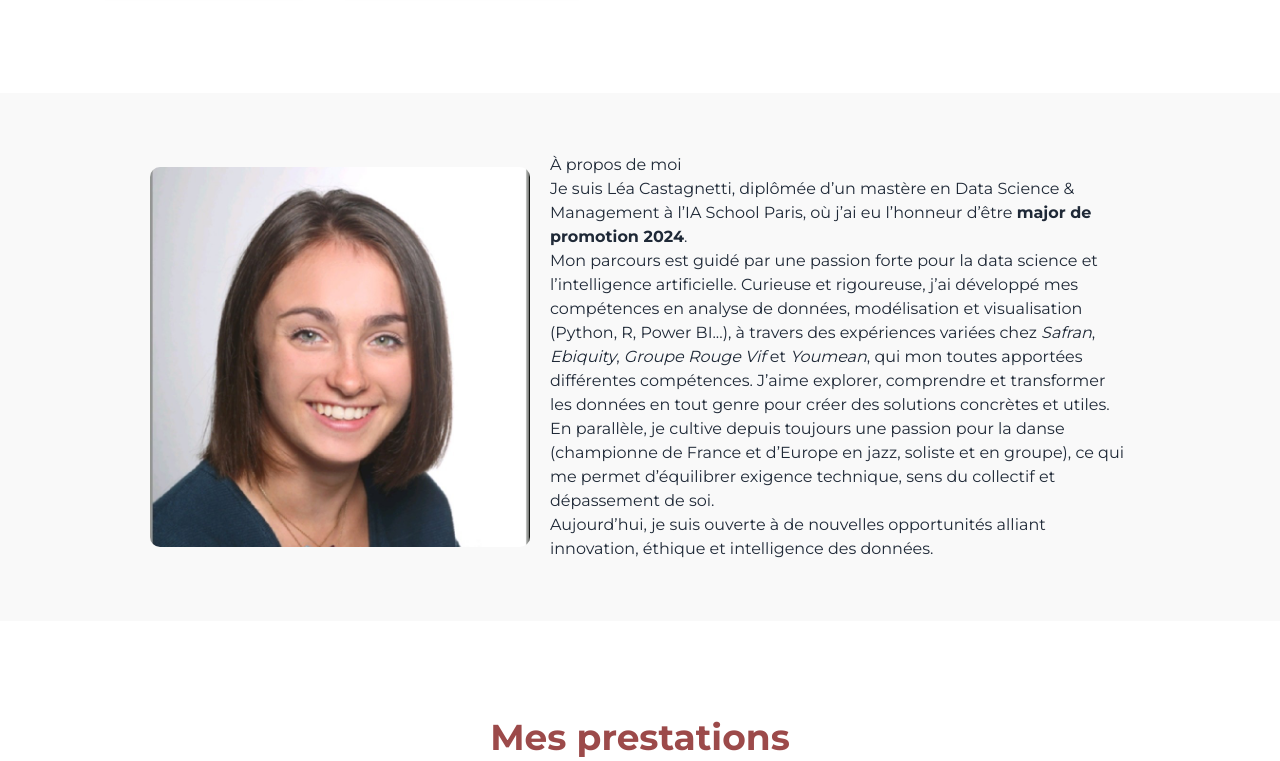
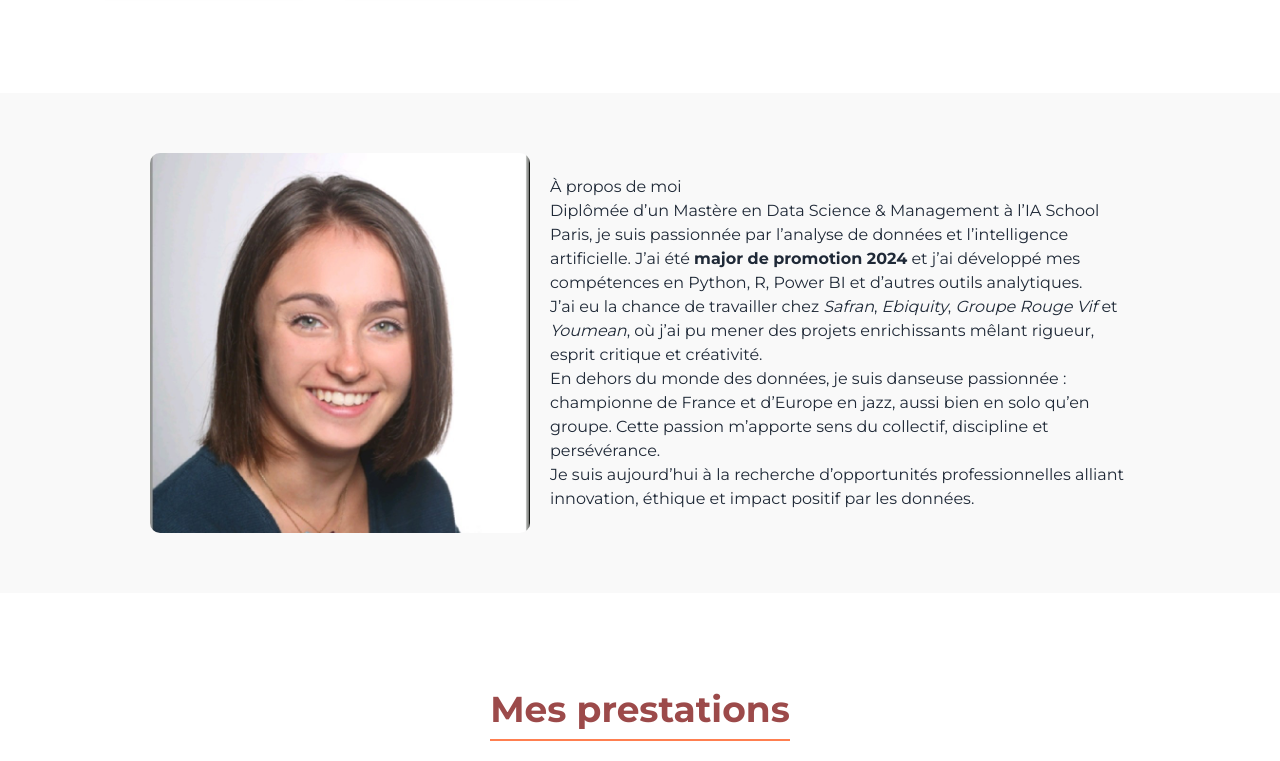
Before and after one commit to L-Cast/site_actvites, a plain HTML site: page index.html in a window 1280 px wide. Shown: the part 535-1296 px from the top of the page. Drawn offline with nearby package versions, Linux system fonts and the light colour scheme.

Commit message:
Update index.html

```diff
--- a/index.html
+++ b/index.html
@@ -131,19 +131,21 @@
         <div style="flex: 2 1 400px; padding: 10px;">
           <h2>À propos de moi</h2>
           <p>
-            Je suis Léa Castagnetti, diplômée d’un mastère en Data Science & Management à l’IA School Paris, où j’ai eu l’honneur d’être <strong>major de promotion 2024</strong>.
+            Diplômée d’un Mastère en Data Science & Management à l’IA School Paris, je suis passionnée par l’analyse de données et l’intelligence artificielle. J’ai été <strong>major de promotion 2024</strong> et j’ai développé mes compétences en Python, R, Power BI et d’autres outils analytiques.
           </p>
           <p>
-            Mon parcours est guidé par une passion forte pour la data science et l’intelligence artificielle. Curieuse et rigoureuse, j’ai développé mes compétences en analyse de données, modélisation et visualisation (Python, R, Power BI...), à travers des expériences variées chez <em>Safran</em>, <em>Ebiquity</em>, <em>Groupe Rouge Vif</em> et <em>Youmean</em>, qui mon toutes apportées différentes compétences. J’aime explorer, comprendre et transformer les données en tout genre pour créer des solutions concrètes et utiles.</p>
-          <p>
-            En parallèle, je cultive depuis toujours une passion pour la danse (championne de France et d’Europe en jazz, soliste et en groupe), ce qui me permet d’équilibrer exigence technique, sens du collectif et dépassement de soi.
+            J’ai eu la chance de travailler chez <em>Safran</em>, <em>Ebiquity</em>, <em>Groupe Rouge Vif</em> et <em>Youmean</em>, où j’ai pu mener des projets enrichissants mêlant rigueur, esprit critique et créativité.
           </p>
           <p>
-            Aujourd’hui, je suis ouverte à de nouvelles opportunités alliant innovation, éthique et intelligence des données.
+            En dehors du monde des données, je suis danseuse passionnée : championne de France et d’Europe en jazz, aussi bien en solo qu’en groupe. Cette passion m’apporte sens du collectif, discipline et persévérance.
+          </p>
+          <p>
+            Je suis aujourd’hui à la recherche d’opportunités professionnelles alliant innovation, éthique et impact positif par les données.
           </p>
         </div>
       </div>
     </section>
+
 
     <!-- Services Section -->
     <section id="services" class="py-16 md:py-24 px-6 md:px-12 lg:px-24 bg-white">
```
